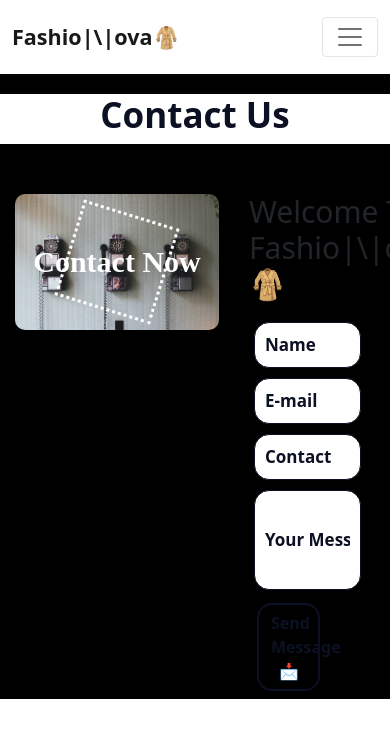
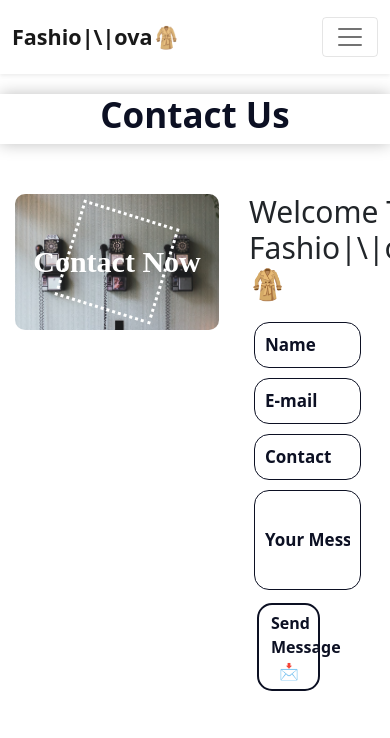
Before and after one commit to HaMza0718/Shopping_Cart, a React (Create React App) app: page /contact in a window 390 px wide. Shown: the top 738 px of the page. Built offline with nearby package versions, Linux system fonts and the light colour scheme.

Commit message:
web_done

```diff
--- a/src/App.css
+++ b/src/App.css
@@ -1,7 +1,6 @@
 * {
   margin: 0;
   padding: 0;
-  box-sizing: border-box;
   outline: none;
 }
 ::before,
@@ -10,7 +9,6 @@
 }
 html {
   scroll-behavior: smooth !important;
-  overflow-x: hidden;
 }
 :root {
   --dark: #0c1023;
@@ -247,11 +245,3 @@ label {
     font-size: 22px;
   }
 }
-@media (max-width: 543px) {
-  .contact {
-    background: #000;
-  }
-  .contact .box h3 {
-    font-size: 22px;
-  }
-}
```
